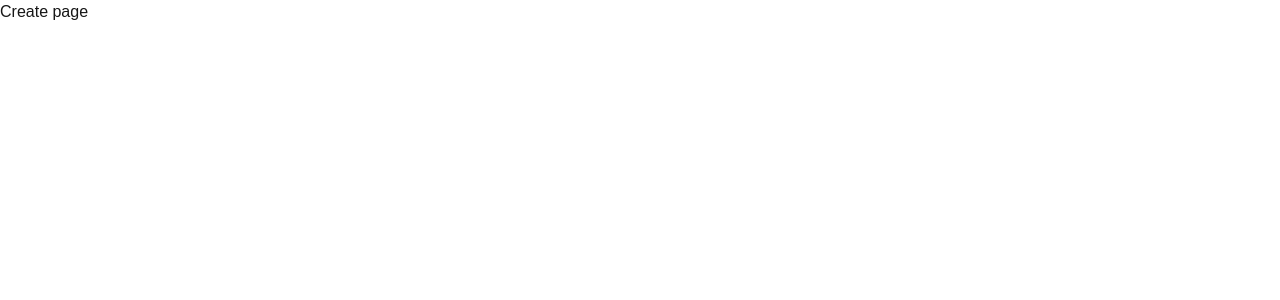
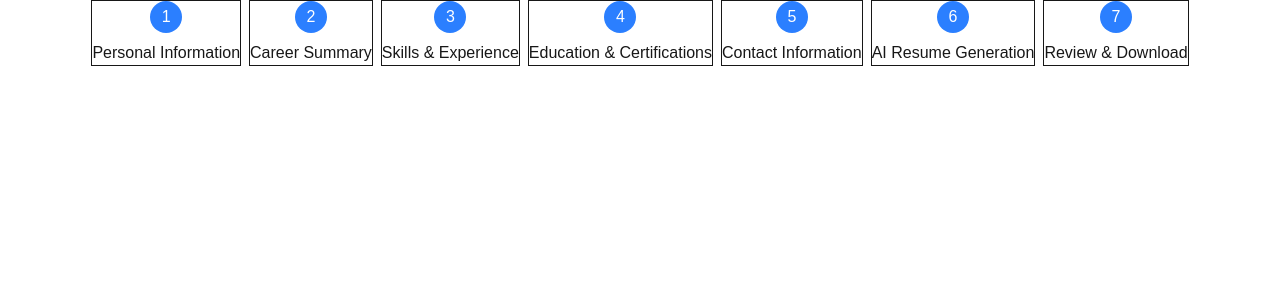
Before and after one commit to Tahsin0909/AI-Cv-Builder0909, a Next.js app: page /create in a window 1280 px wide. Shown: the top 300 px of the page. Built offline with nearby package versions, Linux system fonts and the light colour scheme.

Commit message:
started working on steps

```diff
--- a/src/app/create/page.tsx
+++ b/src/app/create/page.tsx
@@ -1,9 +1,10 @@
+import AllSteps from '@/components/steps/AllSteps';
 import React from 'react';
 
 const page = () => {
     return (
         <div>
-            Create page
+            <AllSteps />
         </div>
     );
 };
--- /dev/null
+++ b/src/components/steps/AllSteps.tsx
@@ -0,0 +1,58 @@
+import React from 'react';
+type step = {
+    step: number;
+    label: string;
+}
+
+const stepsData: step[] = [
+    {
+        step: 1,
+        label: "Personal Information"
+    },
+    {
+        step: 2,
+        label: "Career Summary"
+    },
+    {
+        step: 3,
+        label: "Skills & Experience"
+    },
+    {
+        step: 4,
+        label: "Education & Certifications"
+    },
+    {
+        step: 5,
+        label: "Contact Information"
+    },
+    {
+        step: 6,
+        label: "AI Resume Generation"
+    },
+    {
+        step: 7,
+        label: "Review & Download"
+    }
+]
+
+
+const AllSteps = () => {
+    return (
+        <div >
+            <div className='flex gap-2 items-center justify-center'>
+                {
+                    stepsData?.map((step) => (
+                        <div key={step.step} className='flex flex-col items-center border '>
+                            <div className='rounded-full bg-blue-500 text-white w-8 h-8 flex items-center justify-center mb-2'>
+                                {step.step}
+                            </div>
+                            <h3>{step.label}</h3>
+                        </div>
+                    ))
+                }
+            </div>
+        </div>
+    );
+};
+
+export default AllSteps;
```
